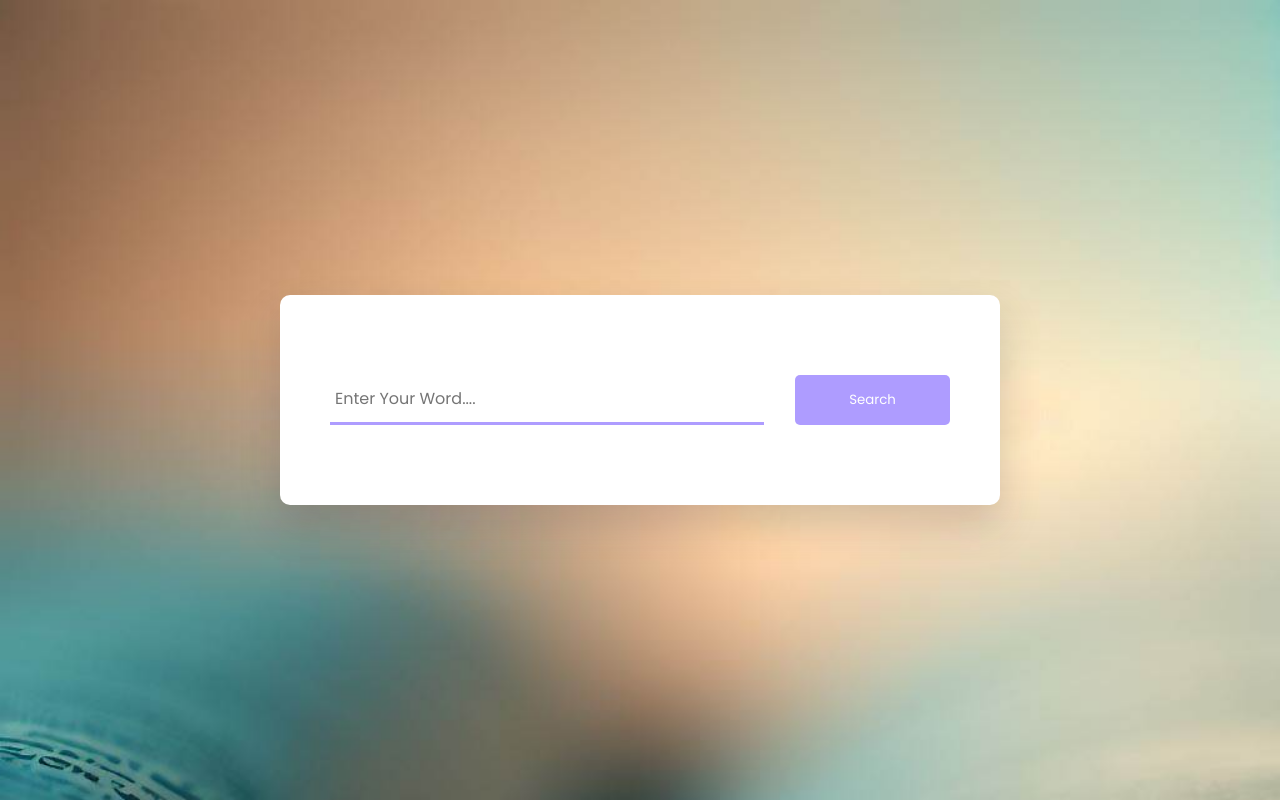
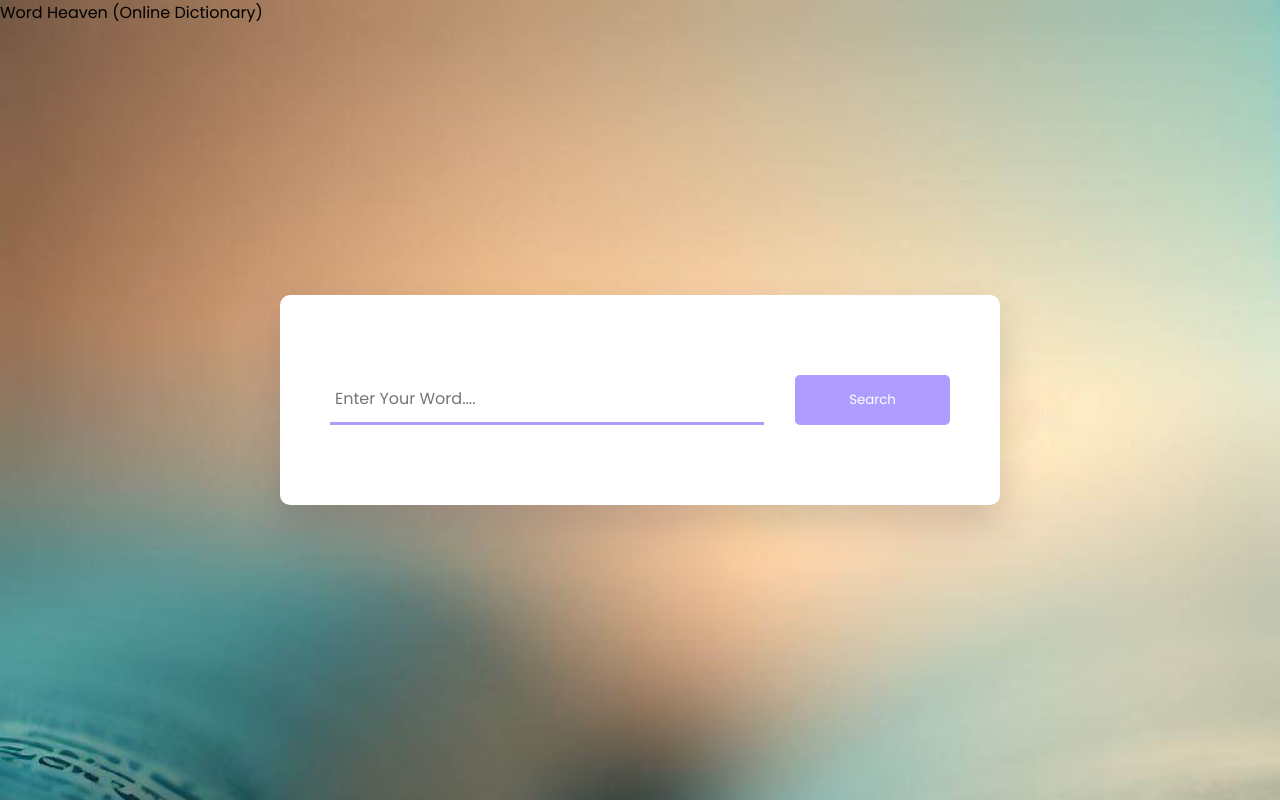
Before and after one commit to aniketsharmaa/Word-Heaven, a plain HTML site: page index.html in a window 1280 px wide. Drawn offline with Linux system fonts and the light colour scheme.

Commit message:
Update index.html

```diff
--- a/index.html
+++ b/index.html
@@ -22,6 +22,7 @@
     </head>
     <body>
         <audio id="sound"></audio>
+        <div class="title">Word Heaven (Online Dictionary) </div>
         <div class="container">
             <div class="search-box">
                 <input
```
